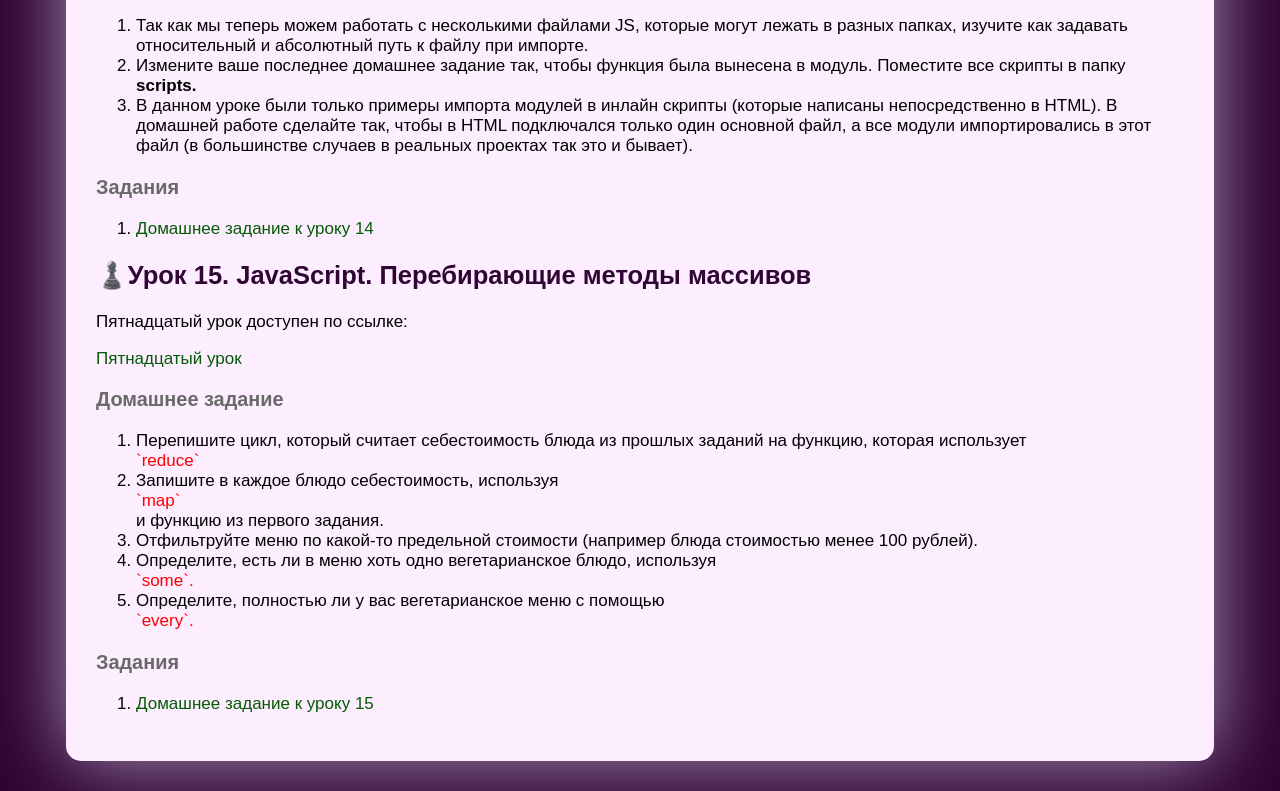
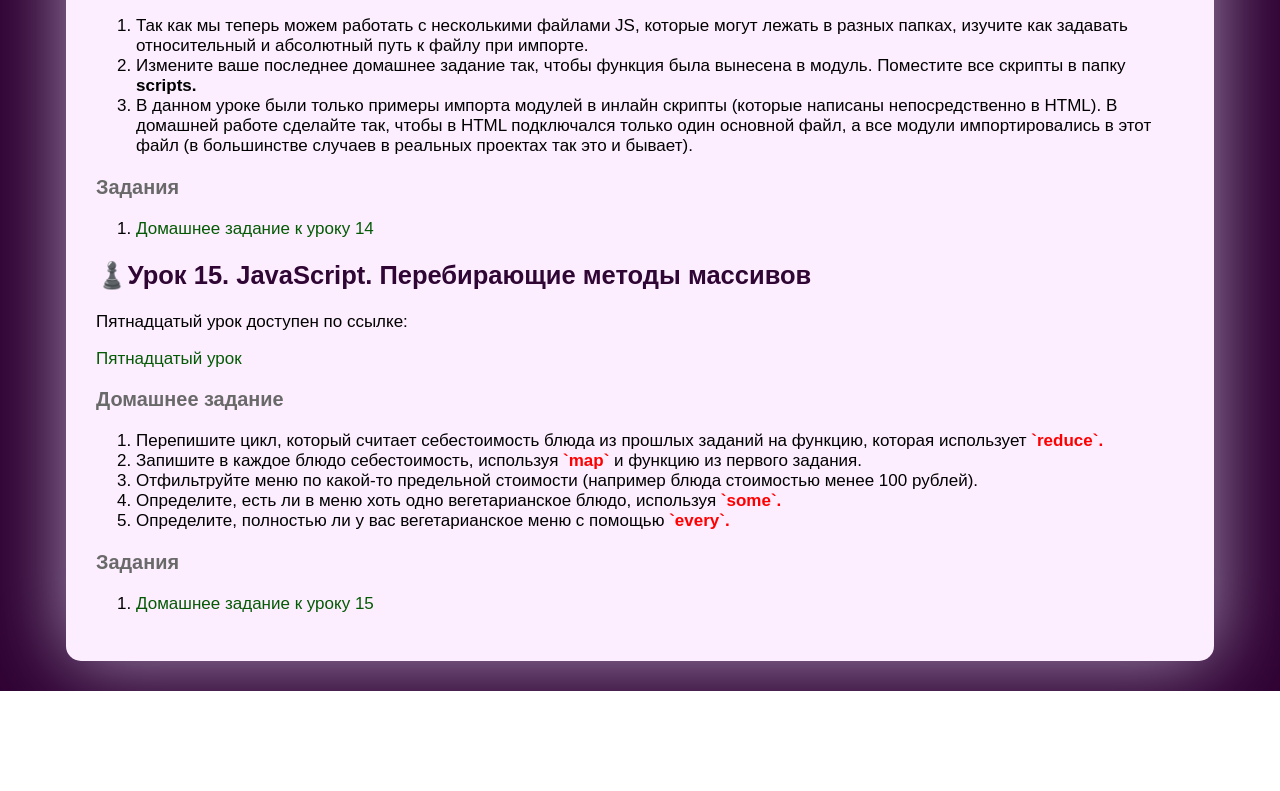
Before and after one commit to Khaan93/homework-g2-purbo_khankhashanov, a plain HTML site: page index.html in a window 1280 px wide. Shown: the part 9639-10430 px from the top of the page. After the commit the page ends 10330 px from the top, so only its background shows below. Drawn offline with Linux system fonts and the light colour scheme.

Commit message:
15 lesson start

```diff
--- a/index.html
+++ b/index.html
@@ -452,15 +452,14 @@
         <h3>Домашнее задание</h3>
         <ol>
             <li>Перепишите цикл, который считает себестоимость блюда из прошлых заданий на функцию, которая использует
-                <div style="color:red">`reduce`</div>
+                <strong style="color:red">`reduce`.</strong>
             </li>
-            <li>Запишите в каждое блюдо себестоимость, используя <div style="color:red">`map`</div> и функцию из первого
-                задания.</li>
+            <li>Запишите в каждое блюдо себестоимость, используя <strong style="color:red">`map`</strong> и функцию из
+                первого задания.</li>
             <li> Отфильтруйте меню по какой-то предельной стоимости (например блюда стоимостью менее 100 рублей).</li>
-            <li>Определите, есть ли в меню хоть одно вегетарианское блюдо, используя <div style="color:red">`some`.
-                </div>
-            </li>
-            <li>Определите, полностью ли у вас вегетарианское меню с помощью <div style="color:red">`every`.</div>
+            <li>Определите, есть ли в меню хоть одно вегетарианское блюдо, используя <strong
+                    style="color:red">`some`.</strong></li>
+            <li>Определите, полностью ли у вас вегетарианское меню с помощью <strong style="color:red">`every`.</strong>
             </li>
         </ol>
         <h3>Задания</h3>
```
